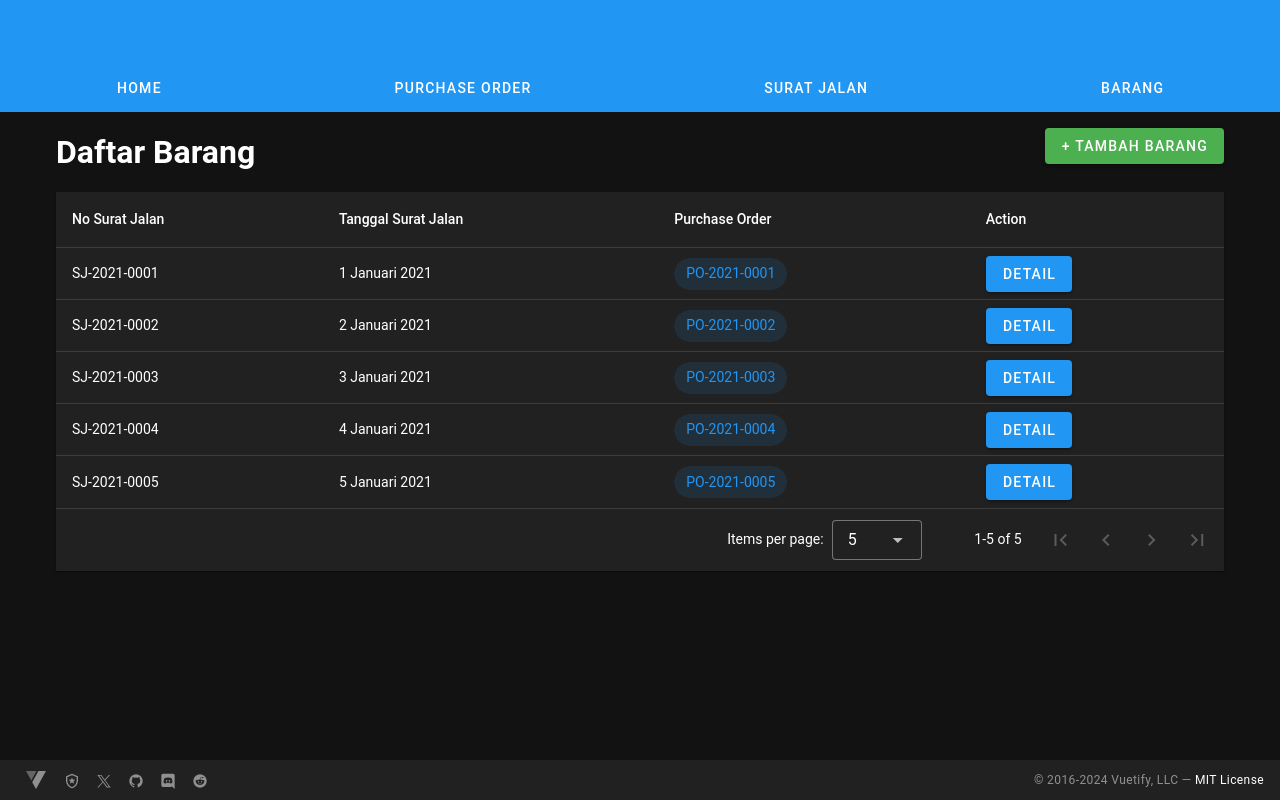
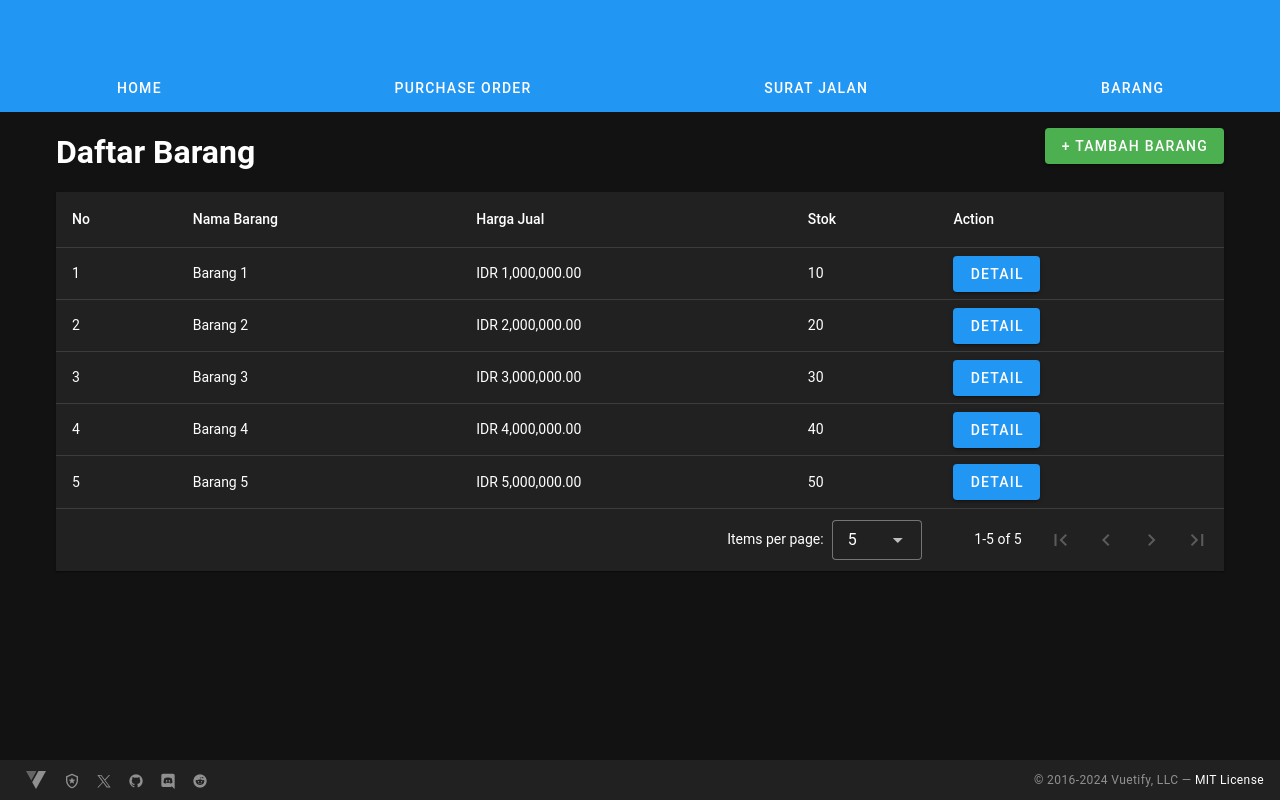
Before and after one commit to XSmas29/integra-app, a Vue app: page /barang in a window 1280 px wide. Built offline with nearby package versions, Linux system fonts and the light colour scheme; what @animxyz/vue3 would draw is missing.

Commit message:
halaman barang

```diff
--- a/src/pages/barang.vue
+++ b/src/pages/barang.vue
@@ -89,36 +89,46 @@
           <template #default>
             <v-card>
               <v-card-title>
-                <span class="headline">{{ item.no }}</span>
+                <span class="headline">{{ item.name }}</span>
               </v-card-title>
               <v-divider />
               <v-card-text>
-                <div class="my-2">
-                  Tanggal Surat Jalan : {{ formatDate(item.date) }}
-                </div>
+                <h3 class="my-2">Detail Barang</h3>
+                <v-row>
+                  <v-col cols="12" md="6">
+                    <v-text-field
+                      v-model="item.name"
+                      hide-details="auto"
+                      label="Nama Barang"
+                      readonly
+                    />
+                  </v-col>
+                  <v-col cols="12" md="6">=
+                    <v-text-field
+                      v-model="item.price"
+                      hide-details="auto"
+                      label="Harga Jual"
+                      readonly
+                    />
+                  </v-col>
+                  <v-col cols="12" md="6">
+                    <v-textarea
+                      v-model="item.description"
+                      hide-details="auto"
+                      label="Deskripsi"
+                      readonly
+                    />
+                  </v-col>
+                  <v-col cols="12" md="6">
+                    <v-text-field
+                      v-model="item.stock"
+                      hide-details="auto"
+                      label="Stok"
+                      readonly
+                    />
+                  </v-col>
+                </v-row>
 
-                <v-divider class="my-4" />
-                <h3>Detail Surat Jalan</h3>
-                <v-data-table disable-pagination>
-                  <template #default>
-                    <thead>
-                      <tr>
-                        <th class="text-left">No</th>
-                        <th class="text-left">Nama Barang</th>
-                        <th class="text-left">Jumlah</th>
-                        <th class="text-left">Keterangan</th>
-                      </tr>
-                    </thead>
-                    <tbody>
-                      <tr v-for="(detail, index) in [1, 2, 3, 4, 5]" :key="index">
-                        <td>{{ index + 1 }}</td>
-                        <td>Barang {{ index + 1 }}</td>
-                        <td>{{ formatCurrency(1000000) }}</td>
-                        <td>Barang ini adalah barang yang sangat bagus</td>
-                      </tr>
-                    </tbody>
-                  </template>
-                </v-data-table>
               </v-card-text>
             </v-card>
           </template>
@@ -133,11 +143,8 @@
         </v-dialog>
 
       </template>
-      <template #[`item.date`]="{ item }">
-        {{ formatDate(item.date) }}
-      </template>
-      <template #[`item.purchase_order`]="{ item }">
-        <v-chip color="primary">{{ item.purchase_order }}</v-chip>
+      <template #[`item.price`]="{ item }">
+        {{ formatCurrency(item.price) }}
       </template>
     </v-data-table>
   </div>
@@ -152,42 +159,48 @@
       const menu = ref(false)
       const dialog = ref(false)
       const headers = ref([
-        { title: 'No Surat Jalan', value: 'no' },
-        { title: 'Tanggal Surat Jalan', value: 'date' },
-        { title: 'Purchase Order', value: 'purchase_order' },
-        { title: 'Action', value: 'action', sortable: false },
+        { title: 'No', value: 'no' },
+        { title: 'Nama Barang', value: 'name' },
+        { title: 'Harga Jual', value: 'price' },
+        { title: 'Stok', value: 'stock' },
+        { title: 'Action', value: 'action' },
       ])
 
       const items = ref([
         {
-          no: 'SJ-2021-0001',
-          date: '2021-01-01',
-          purchase_order: 'PO-2021-0001',
-          action: true,
+          no: 1,
+          name: 'Barang 1',
+          price: 1000000,
+          stock: 10,
+          description: 'Barang ini adalah barang yang sangat bagus',
         },
         {
-          no: 'SJ-2021-0002',
-          date: '2021-01-02',
-          purchase_order: 'PO-2021-0002',
-          action: true,
+          no: 2,
+          name: 'Barang 2',
+          price: 2000000,
+          stock: 20,
+          description: 'Barang ini adalah barang yang sangat bagus',
         },
         {
-          no: 'SJ-2021-0003',
-          date: '2021-01-03',
-          purchase_order: 'PO-2021-0003',
-          action: true,
+          no: 3,
+          name: 'Barang 3',
+          price: 3000000,
+          stock: 30,
+          description: 'Barang ini adalah barang yang sangat bagus',
         },
         {
-          no: 'SJ-2021-0004',
-          date: '2021-01-04',
-          purchase_order: 'PO-2021-0004',
-          action: true,
+          no: 4,
+          name: 'Barang 4',
+          price: 4000000,
+          stock: 40,
+          description: 'Barang ini adalah barang yang sangat bagus',
         },
         {
-          no: 'SJ-2021-0005',
-          date: '2021-01-05',
-          purchase_order: 'PO-2021-0005',
-          action: true,
+          no: 5,
+          name: 'Barang 5',
+          price: 5000000,
+          stock: 50,
+          description: 'Barang ini adalah barang yang sangat bagus',
         },
       ])
 
```
